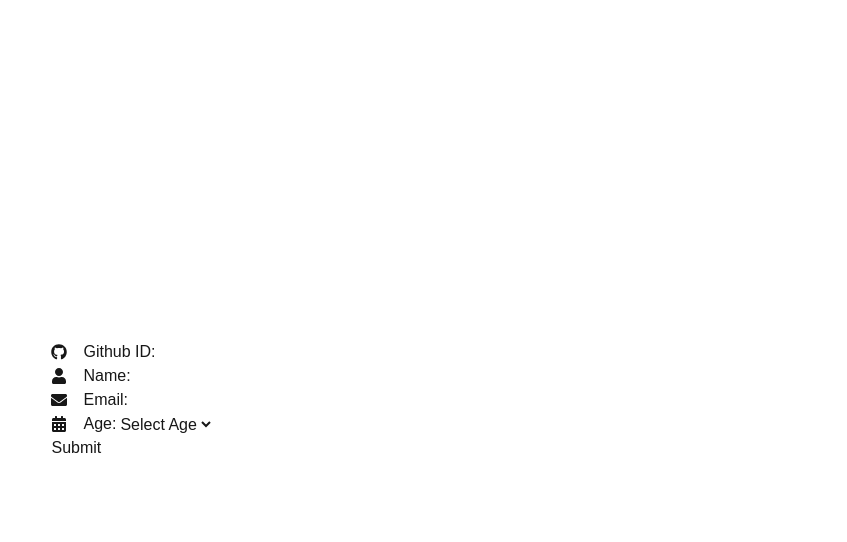
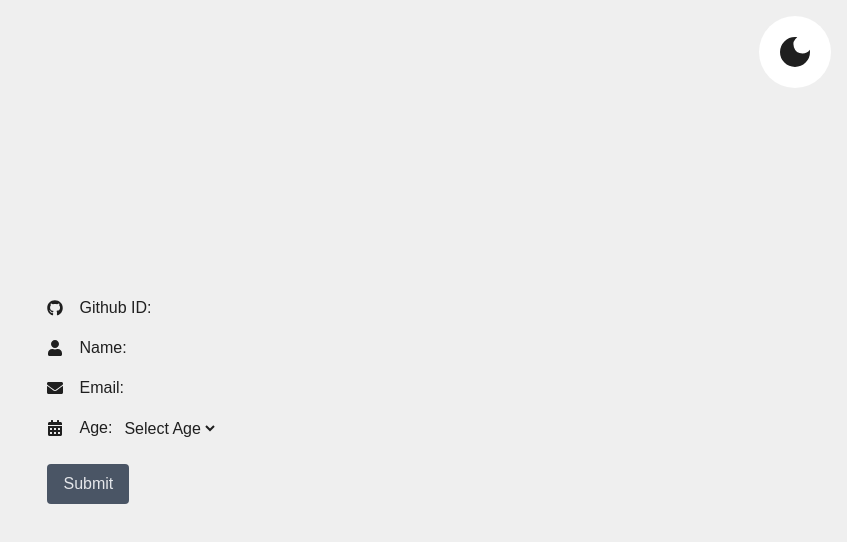
Before and after one commit to aaravlu/test_to_enter_advx, a Next.js app: page / in a window 1280 px wide. Shown: the top 542 px of the page, without its empty margins (433-1280 px from the left). Built offline with nearby package versions, Linux system fonts and the light colour scheme.

Commit message:
fix: Replace inline styles with Tailwind CSS classes

```diff
--- a/app/advx_application_form.tsx
+++ b/app/advx_application_form.tsx
@@ -34,9 +34,9 @@ export default function AdvxApplicationForm() {
         send_all(data);
       }}
     >
-      <div style={{ display: "flex", alignItems: "center" }}>
-        <label style={{ display: "flex", alignItems: "center" }}>
-          <FaGithub style={{ marginRight: "16px" }} /> Github ID:
+      <div className="flex items-center mb-4">
+        <label className="flex items-center">
+          <FaGithub className="mr-4" /> Github ID:
         </label>
         <input
           type="text"
@@ -47,11 +47,12 @@ export default function AdvxApplicationForm() {
           }}
           onBlur={async (e) => send_github_id(e.target.value)}
           required
+          className="ml-2"
         />
       </div>
-      <div style={{ display: "flex", alignItems: "center" }}>
-        <label style={{ display: "flex", alignItems: "center" }}>
-          <FaUser style={{ marginRight: "16px" }} /> Name:
+      <div className="flex items-center mb-4">
+        <label className="flex items-center">
+          <FaUser className="mr-4" /> Name:
         </label>
         <input
           type="text"
@@ -62,11 +63,12 @@ export default function AdvxApplicationForm() {
           }}
           onBlur={async (e) => send_name(e.target.value)}
           required
+          className="ml-2"
         />
       </div>
-      <div style={{ display: "flex", alignItems: "center" }}>
-        <label style={{ display: "flex", alignItems: "center" }}>
-          <FaEnvelope style={{ marginRight: "16px" }} /> Email:
+      <div className="flex items-center mb-4">
+        <label className="flex items-center">
+          <FaEnvelope className="mr-4" /> Email:
         </label>
         <input
           type="email"
@@ -79,11 +81,12 @@ export default function AdvxApplicationForm() {
             send_email(e.target.value);
           }}
           required
+          className="ml-2"
         />
       </div>
-      <div style={{ display: "flex", alignItems: "center" }}>
-        <label style={{ display: "flex", alignItems: "center" }}>
-          <FaCalendarAlt style={{ marginRight: "16px" }} /> Age:
+      <div className="flex items-center mb-4">
+        <label className="flex items-center">
+          <FaCalendarAlt className="mr-4" /> Age:
         </label>
         {/*its length should from 10 to 60, which is length is 51*/}
         <select
@@ -95,6 +98,7 @@ export default function AdvxApplicationForm() {
             })
           }
           onBlur={async (e) => send_age(parseInt(e.target.value))}
+          className="ml-2"
         >
           <option value="">Select Age</option>
           {Array.from({ length: 51 }, (_, i) => i + 10).map((age) => (
@@ -104,8 +108,13 @@ export default function AdvxApplicationForm() {
           ))}
         </select>
       </div>
-      <div>
-        <button type="submit">Submit</button>
+      <div className="mt-6">
+        <button
+          type="submit"
+          className="px-4 py-2 bg-gray-600 text-gray-200 rounded hover:bg-blue-400"
+        >
+          Submit
+        </button>
       </div>
     </form>
   );
--- a/app/page.tsx
+++ b/app/page.tsx
@@ -1,17 +1,27 @@
 "use client";
 import AdvxApplicationForm from "./advx_application_form";
+import { useState } from "react";
+import { MdDarkMode, MdLightMode } from "react-icons/md";
 
 export default function Home() {
+  const [isDark, setIsDark] = useState(false);
+  const toggleTheme = () => {
+    setIsDark(!isDark);
+  };
+
   return (
     <div
-      style={{
-        display: "flex",
-        justifyContent: "center",
-        alignItems: "center",
-        height: "100vh",
-      }}
+      className={`relative h-screen ${isDark ? "bg-[#1f1f1f] text-[#efefef]" : "bg-[#efefef] text-[#1f1f1f]"}`}
     >
-      <AdvxApplicationForm />
+      <button
+        onClick={toggleTheme}
+        className={`absolute top-4 right-4 p-4 rounded-full ${isDark ? "bg-black hover:bg-[#1f1f1f]" : "bg-white hover:bg-[#efefef]"}`}
+      >
+        {isDark ? <MdLightMode size={40} /> : <MdDarkMode size={40} />}
+      </button>
+      <div className="flex justify-center items-center h-full">
+        <AdvxApplicationForm />
+      </div>
     </div>
   );
 }
```
